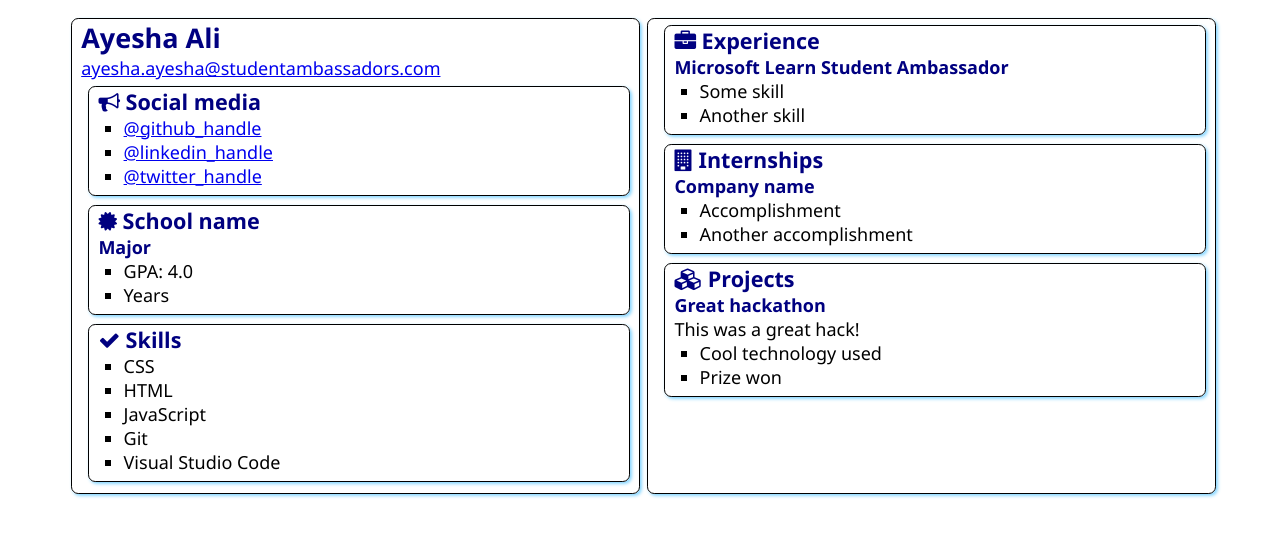
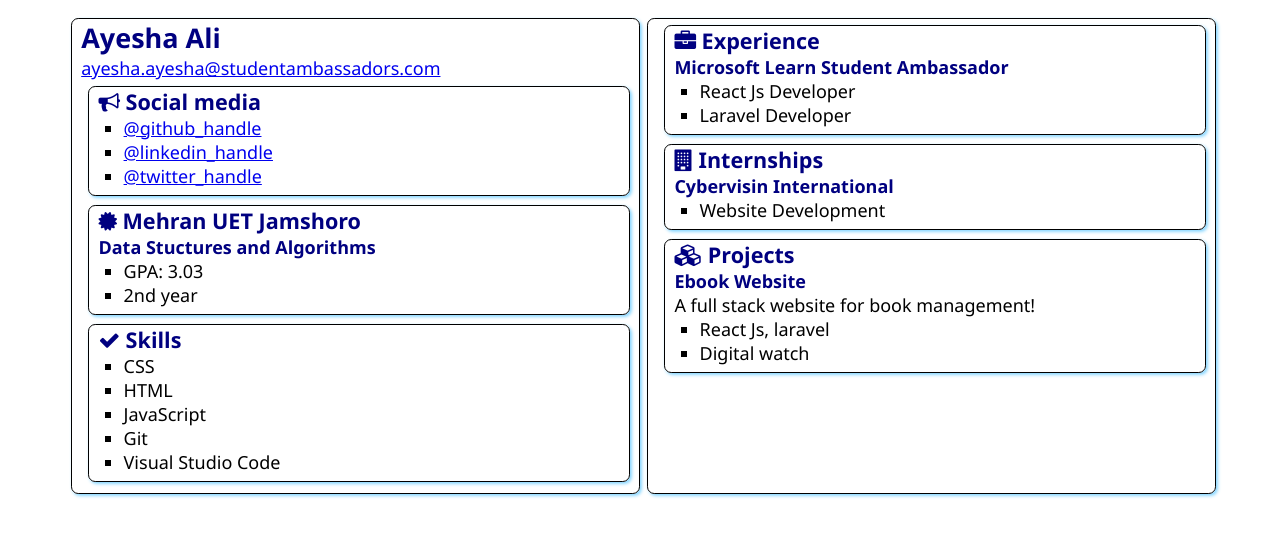
Before and after one commit to ayeshabaloch123/SATechnicalOnboarding, a plain HTML site: page src/index.html in a window 1280 px wide. Drawn offline with Linux system fonts and the light colour scheme.

Commit message:
Update index.html

```diff
--- a/src/index.html
+++ b/src/index.html
@@ -31,12 +31,12 @@
                 <div class="education">
                     <h2>
                         <i class="fa fa-certificate" aria-hidden="true"></i>
-                        School name
+                        Mehran UET Jamshoro
                     </h2>
-                    <h3>Major</h3>
+                    <h3>Data Stuctures and Algorithms</h3>
                     <ul>
-                        <li>GPA: 4.0</li>
-                        <li>Years</li>
+                        <li>GPA: 3.03</li>
+                        <li>2nd year</li>
                     </ul>
                 </div>
             </section>
@@ -63,8 +63,8 @@
                 </h2>
                 <h3>Microsoft Learn Student Ambassador</h3>
                 <ul>
-                    <li>Some skill</li>
-                    <li>Another skill</li>
+                    <li>React Js Developer</li>
+                    <li>Laravel Developer</li>
                 </ul>
             </section>
             <section class="box">
@@ -73,10 +73,9 @@
                     Internships
                 </h2>
 
-                <h3>Company name</h3>
+                <h3>Cybervisin International</h3>
                 <ul>
-                    <li>Accomplishment</li>
-                    <li>Another accomplishment</li>
+                    <li>Website Development</li>
                 </ul>
             </section>
             <section class="box">
@@ -85,11 +84,11 @@
                     Projects
                 </h2>
 
-                <h3>Great hackathon</h3>
-                <div>This was a great hack!</div>
+                <h3>Ebook Website</h3>
+                <div>A full stack website for book management!</div>
                 <ul>
-                    <li>Cool technology used</li>
-                    <li>Prize won</li>
+                    <li>React Js, laravel</li>
+                    <li>Digital watch</li>
                 </ul>
             </section>
         </article>
```
